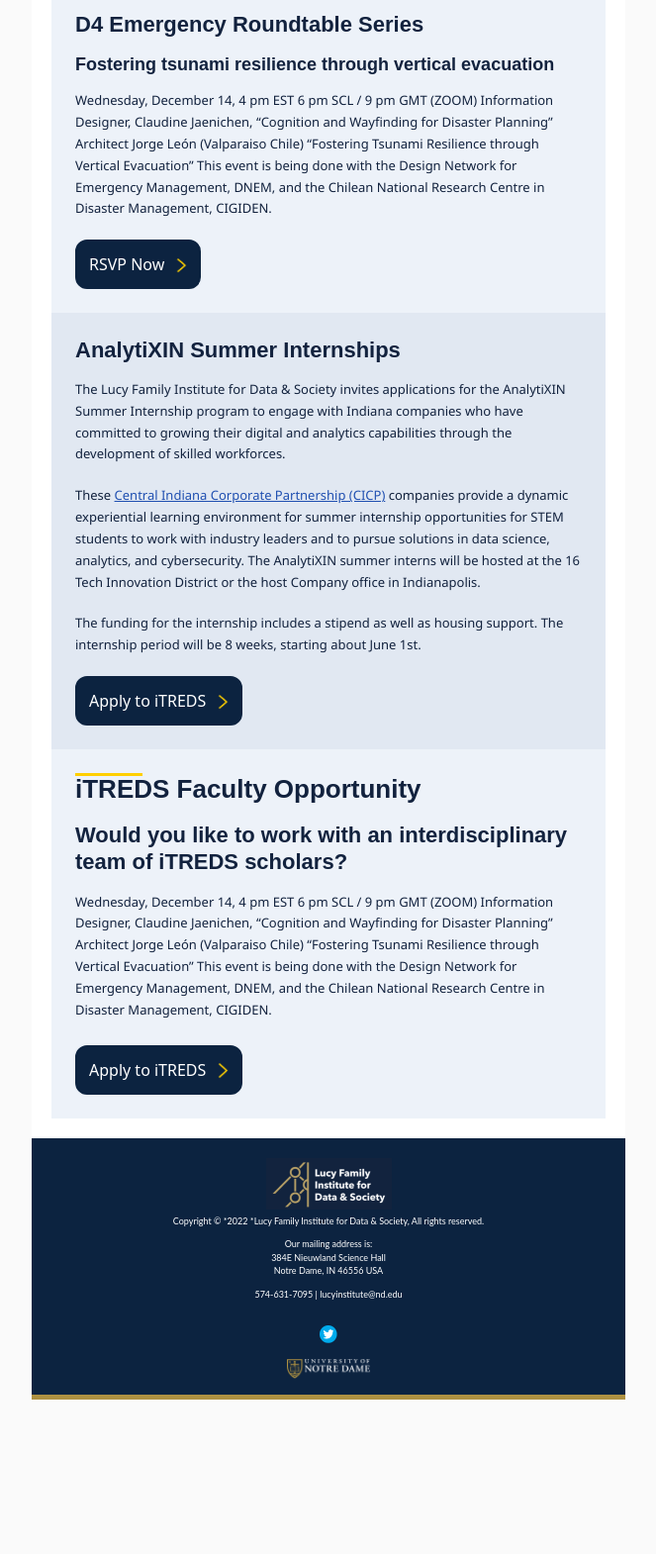
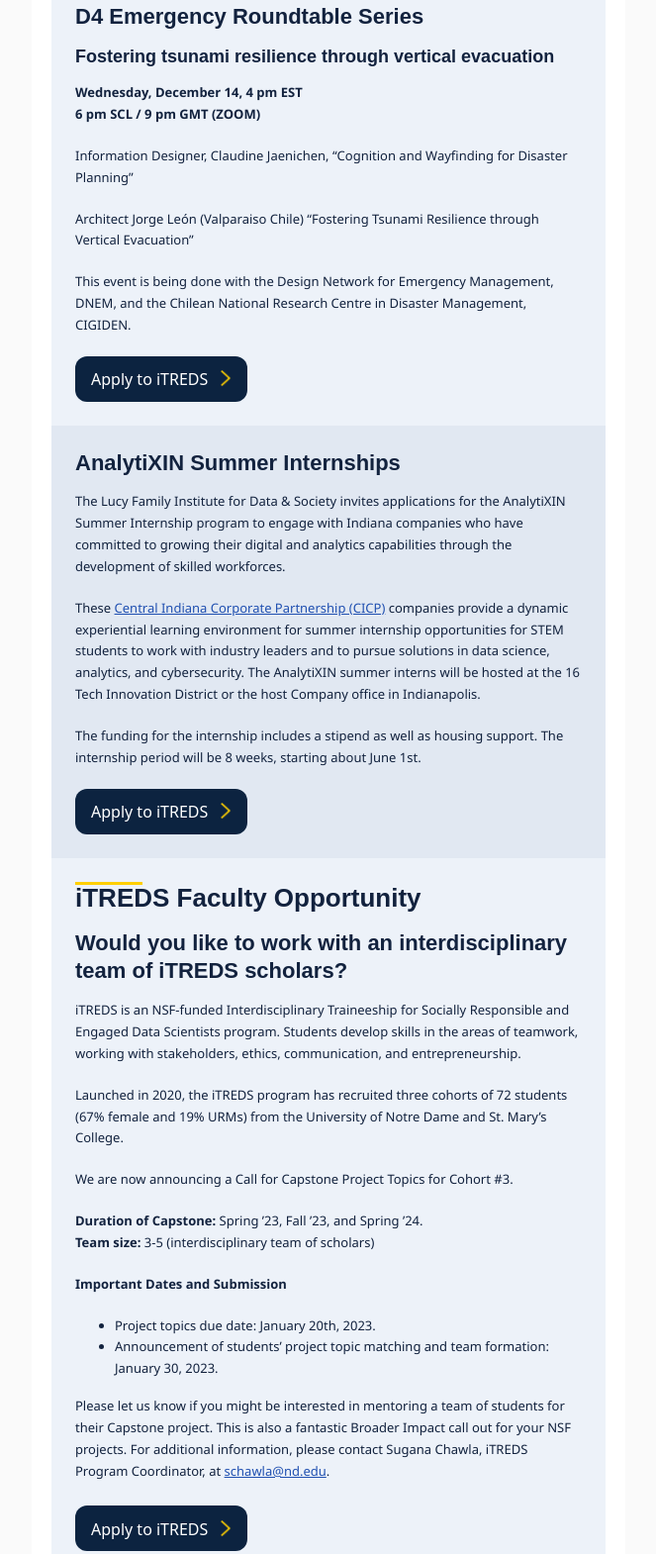
Before and after one commit to yesandagency/ndli-email, a website: page index.html in a window 1280 px wide. Shown: the part 1906-3476 px from the top of the page at 99% size, without its empty margins (308-971 px from the left). Before the commit the page ends 3320 px from the top, so only its background shows below. Drawn offline with Linux system fonts and the light colour scheme.

Commit message:
button alignment

```diff
--- a/index.html
+++ b/index.html
@@ -313,6 +313,28 @@
     a{
       /*@editable*/
       color: #2050B1;
+    }
+    /*
+  @tab Page
+	@section Button Style
+	@tip Set the styling for all buttons.
+	@style a Button
+	*/
+    .ndli-btn{
+      /*@editable*/
+      background:#0C2340;
+      border-radius:12px;
+      color: #ffffff;
+    }
+    .ndli-btn a{
+      /*@editable*/
+      color: #ffffff;
+      text-decoration: none;
+      display: inline;
+    }
+    .ndli-btn span *, .ndli-btn img{
+      vertical-align: middle;
+      display: inline;
     }
 /*
 	@tab Page
@@ -834,7 +856,6 @@
                 <p class="font-bold" style="font-weight: 700;">Friday, December 2nd<br>
                   12:00-1:00 pm</p>
 
-
                 <p>Learn from distinguished panelists about differences in career advancement between industry and academia and how to foster mutually beneficial collaborations in the data science/technology industry.  Panelists will include:</p>
                 <ul>
                   <li><span class="underline" style="-webkit-text-decoration-line: underline; text-decoration-line: underline;">John Behrens</span>, Idzik Computing & Digital Technology Program</li>
@@ -847,15 +868,15 @@
               </div>
 
               <div class="flex" mc:hideable style="display: flex;">
-                <div class="inline p-3" style="display: inline; padding: 12px; background: #0C2340; border-radius: 12px; border: 2px solid #0C2340;">
-                  <span mc:edit="section_lb_4"><a href="#" style="text-decoration:none;color:#ffffff;" target="_blank">RSVP Now</a></span><img src="assets/btn-icon.png" style="margin-bottom:-3px;margin-left:10px;width:13px;">
+                <div class="inline px-4 py-3 align-middle ndli-btn" style="display: inline; padding-left: 16px; padding-right: 16px; padding-top: 12px; padding-bottom: 12px; vertical-align: middle;">
+                  <span mc:edit="section_btn"><a href="#" style="text-decoration:none;color:#ffffff;" target="_blank">Apply to iTREDS</a></span><img src="assets/btn-icon.png" style="margin-left:10px;width:14px;">
                 </div>
               </div>
+
             </td>
            </tr>
            <tr>
             <td class="w-full border-collapse p-0" style="width: 100%; border-collapse: collapse; padding: 0;">
-
               <table class="w-full border-collapse" style="width: 100%; border-collapse: collapse; background-color: #E1E8F2;" mc:repeatable="section" mc:variant="Darker Background" mc:label="Dark BG" mc:hideable>
                 <tr>
                   <td class="p-6" style="padding: 24px;">
@@ -869,106 +890,105 @@
 
                     </div>
                     <div class="flex" mc:hideable style="display: flex;">
-                      <div class="inline p-3" style="display: inline; padding: 12px; background: #0C2340; border-radius: 12px; border: 2px solid #0C2340;">
-                        <span mc:edit="section_1_btn"><a href="#" style="text-decoration:none;color:#ffffff;" target="_blank">Apply to iTREDS</a></span><img src="assets/btn-icon.png" style="margin-bottom:-3px;margin-left:10px;width:13px;">
+                      <div class="inline px-4 py-3 align-middle ndli-btn" style="display: inline; padding-left: 16px; padding-right: 16px; padding-top: 12px; padding-bottom: 12px; vertical-align: middle;">
+                        <span mc:edit="section_2_btn"><a href="#" style="text-decoration:none;color:#ffffff;" target="_blank">Apply to iTREDS</a></span><img src="assets/btn-icon.png" style="margin-left:10px;width:14px;">
                       </div>
                     </div>
                   </td>
                 </tr>
-
               </table>
-
               <table class="w-full border-collapse" style="width: 100%; border-collapse: collapse; background-color: #EDF2F9;" mc:repeatable="section" mc:variant="Lighter Background" mc:label="Light BG" mc:hideable>
                 <tr>
                   <td class="p-6" style="padding: 24px;">
                     <div class="pb-6" style="padding-bottom: 24px;">
                       <img class="w-full" src="assets/video.png" mc:edit="video_image" mc:label="Video Image" style="width: 100%;" mc:hideable>
                     </div>
-                    <h3 mc:edit="section_2_h3" mc:hideable>D4 Emergency Roundtable Series</h3>
-                    <h4 mc:edit="section_2_h4" mc:hideable>Fostering tsunami resilience through vertical evacuation</h4>
-                    <div mc:edit="section_4_p">
-                      <p>Wednesday, December 14, 4 pm EST
+                    <h3 mc:edit="section_3_h3" mc:hideable>D4 Emergency Roundtable Series</h3>
+                    <h4 mc:edit="section_3_h4" mc:hideable>Fostering tsunami resilience through vertical evacuation</h4>
+                    <div mc:edit="section_3_p">
+                      <p class="font-bold" style="font-weight: 700;">Wednesday, December 14, 4 pm EST<br>
                         6 pm SCL / 9 pm GMT (ZOOM)
-
+                      </p>
+                      <p>
                         Information Designer, Claudine Jaenichen, “Cognition and Wayfinding for Disaster Planning”
 
+                      </p>
+
+                      <p>
                         Architect Jorge León (Valparaiso Chile) “Fostering Tsunami Resilience through Vertical Evacuation”
 
+                      </p>
+
+                      <p>
                         This event is being done with the Design Network for Emergency Management, DNEM, and the Chilean National Research Centre in Disaster Management, CIGIDEN.</p>
 
-
+                      <p></p>
                     </div>
                     <div class="flex" mc:hideable style="display: flex;">
-                        <div class="inline p-3" style="display: inline; padding: 12px; background: #0C2340; border-radius: 12px; border: 2px solid #0C2340;">
-                          <span mc:edit="section_4_btn"><a href="#" style="text-decoration:none;color:#ffffff;" target="_blank">RSVP Now</a></span><img src="assets/btn-icon.png" style="margin-bottom:-3px;margin-left:10px;width:13px;">
-                        </div>
+                      <div class="inline px-4 py-3 align-middle ndli-btn" style="display: inline; padding-left: 16px; padding-right: 16px; padding-top: 12px; padding-bottom: 12px; vertical-align: middle;">
+                        <span mc:edit="section_3_btn"><a href="#" style="text-decoration:none;color:#ffffff;" target="_blank">Apply to iTREDS</a></span><img src="assets/btn-icon.png" style="margin-left:10px;width:14px;">
                       </div>
+                    </div>
                     </td>
                 </tr>
               </table>
-
               <table class="w-full border-collapse" style="width: 100%; border-collapse: collapse; background-color: #E1E8F2;" mc:repeatable="columns" mc:variant="2-column" mc:label="2-column" mc:hideable>
                 <tr>
-                  <td class="p-6" mc:edit="column_1" style="padding: 24px;">
-                    <h3>AnalytiXIN Summer Internships</h3>
-                    <p>The Lucy Family Institute for Data & Society invites applications for the AnalytiXIN Summer Internship program to engage with Indiana companies who have committed to growing their digital and analytics capabilities through the development of skilled workforces.
-                    </p>
-                    <p>These <a href="#">Central Indiana Corporate Partnership (CICP)</a> companies provide a dynamic experiential learning environment for summer internship opportunities for STEM students to work with industry leaders and to pursue solutions in data science, analytics, and cybersecurity. The AnalytiXIN summer interns will be hosted at the 16 Tech Innovation District or the host Company office in Indianapolis.
-                    </p>
-                    <p>The funding for the internship includes a stipend as well as housing support. The internship period will be 8 weeks, starting about June 1st.</p>
+                  <td class="p-6" style="padding: 24px;">
+                    <div mc:edit="column_1">
+                      <h3>AnalytiXIN Summer Internships</h3>
+                      <p>The Lucy Family Institute for Data & Society invites applications for the AnalytiXIN Summer Internship program to engage with Indiana companies who have committed to growing their digital and analytics capabilities through the development of skilled workforces.
+                      </p>
+                      <p>These <a href="#">Central Indiana Corporate Partnership (CICP)</a> companies provide a dynamic experiential learning environment for summer internship opportunities for STEM students to work with industry leaders and to pursue solutions in data science, analytics, and cybersecurity. The AnalytiXIN summer interns will be hosted at the 16 Tech Innovation District or the host Company office in Indianapolis.
+                      </p>
+                      <p>The funding for the internship includes a stipend as well as housing support. The internship period will be 8 weeks, starting about June 1st.</p>
+                    </div>
                     <div class="flex" mc:hideable style="display: flex;">
-                      <div class="inline p-3" style="display: inline; padding: 12px; background: #0C2340; border-radius: 12px; border: 2px solid #0C2340;">
-                        <span mc:edit="section_lb_4"><a href="#" style="text-decoration:none;color:#ffffff;" target="_blank">Apply to iTREDS</a></span><img src="assets/btn-icon.png" style="margin-bottom:-3px;margin-left:10px;width:13px;">
+                      <div class="inline px-4 py-3 align-middle ndli-btn" style="display: inline; padding-left: 16px; padding-right: 16px; padding-top: 12px; padding-bottom: 12px; vertical-align: middle;">
+                        <span mc:edit="column_1_btn"><a href="#" style="text-decoration:none;color:#ffffff;" target="_blank">Apply to iTREDS</a></span><img src="assets/btn-icon.png" style="margin-left:10px;width:14px;">
                       </div>
                     </div>
                   </td>
                 </tr>
-
               </table>
             </td>
            </tr>
-
           </table>
           <table class="w-full border-collapse" style="width: 100%; border-collapse: collapse; background-color: #EDF2F9;" mc:repeatable="section" mc:variant="Lighter with Button" mc:label="Light w/button" mc:hideable>
             <tr>
               <td class="p-6" style="padding: 24px;">
                 <h2 class="pb-4" mc:edit="section_lb_1" mc:hideable style="padding-bottom: 16px;">iTREDS Faculty Opportunity</h2>
                 <h3 class="pb-4" mc:edit="section_lb_2" mc:hideable style="padding-bottom: 16px;">Would you like to work with an interdisciplinary team of iTREDS scholars? </h3>
-                <p class="pb-1" mc:edit="section_lb_3" mc:hideable style="padding-bottom: 4px;">Wednesday, December 14, 4 pm EST
-                  6 pm SCL / 9 pm GMT (ZOOM)
-
-                  Information Designer, Claudine Jaenichen, “Cognition and Wayfinding for Disaster Planning”
-
-                  Architect Jorge León (Valparaiso Chile) “Fostering Tsunami Resilience through Vertical Evacuation”
-
-                  This event is being done with the Design Network for Emergency Management, DNEM, and the Chilean National Research Centre in Disaster Management, CIGIDEN.
+                <div class="pb-1" mc:edit="section_lb_3" mc:hideable style="padding-bottom: 4px;">
+                <p>iTREDS is an NSF-funded Interdisciplinary Traineeship for Socially Responsible and Engaged Data Scientists program. Students develop skills in the areas of teamwork, working with stakeholders, ethics, communication, and entrepreneurship.</p>
+                <p>Launched in 2020, the iTREDS program has recruited three cohorts of 72 students (67% female and 19% URMs) from the University of Notre Dame and St. Mary’s College.
                 </p>
+                <p>We are now announcing a Call for Capstone Project Topics for Cohort #3. </p>
+                <p>
+                  <span class="font-bold" style="font-weight: 700;">Duration of Capstone:</span> Spring ’23, Fall ’23, and Spring ’24.<br>
+                  <span class="font-bold" style="font-weight: 700;">Team size:</span> 3-5 (interdisciplinary team of scholars)
+                </p>
+                <p></p>
+                <p class="font-bold" style="font-weight: 700;">Important Dates and Submission</p>
+                <ul>
+                  <li>Project topics due date: January 20th, 2023.</li>
+                  <li>Announcement of students’ project topic matching and team formation: January 30, 2023.</li>
+                </ul>
+                <p>Please let us know if you might be interested in mentoring a team of students for their Capstone project. This is also a fantastic Broader Impact call out for your NSF projects. For additional information, please contact Sugana Chawla, iTREDS Program Coordinator, at <a href="mailto:schawla@nd.edu">schawla@nd.edu</a>.</p>
+                </div>
                 <div class="flex" mc:hideable style="display: flex;">
-                  <div class="inline p-3" style="display: inline; padding: 12px; background: #0C2340; border-radius: 12px; border: 2px solid #0C2340;">
-                    <span mc:edit="section_lb_4"><a href="#" style="text-decoration:none;color:#ffffff;" target="_blank">Apply to iTREDS</a></span><img src="assets/btn-icon.png" style="margin-bottom:-3px;margin-left:10px;width:13px;">
+                  <div class="inline px-4 py-3 align-middle ndli-btn" style="display: inline; padding-left: 16px; padding-right: 16px; padding-top: 12px; padding-bottom: 12px; vertical-align: middle;">
+                    <span mc:edit="section_lb_4"><a href="#" style="text-decoration:none;color:#ffffff;" target="_blank">Apply to iTREDS</a></span><img src="assets/btn-icon.png" style="margin-left:10px;width:14px;">
                   </div>
                 </div>
               </td>
             </tr>
-
           </table>
-<!--
-          <table class="w-full border-collapse" style="background-color:#EDF2F9;" mc:repeatable="section" mc:variant="button"  mc:label="Button" mc:hideable>
-            <tr>
-              <td class="px-6 py-3 flex">
-                  <div class="inline p-3" style="background:#0C2340; border-radius:12px; border:2px solid #0C2340;">
-                    <a href="#" style="text-decoration:none;color:#ffffff;" target="_blank" mc:edit="button">Apply to iTREDS<img src="assets/btn-icon.png" style="margin-bottom:-3px;margin-left:10px;width:13px;"></a>
-                  </div>
-              </td>
-            </tr>
-          </table>
--->
         </td>
       </tr>
     </table>
   </td>
 </tr>
-
 <!--FOOTER-->
             <tr>
               <td valign="top" id="templateFooter" style="padding:0px; border-bottom:solid 5px #AE9142;">
@@ -992,7 +1012,7 @@
                     </tr>
                     <tr>
                       <td>
-                        <img width="18px" height="18px" src="assets/twitter-logo.png" alt="Twitter Logo" mc:edit="twitter_logo" mc:label="Twitter Logo">
+                        <a href="https://twitter.com/lucy_institute" title="Lucy Institute's Twitter"><img width="18px" height="18px" src="assets/twitter-logo.png" alt="Twitter Logo" mc:edit="twitter_logo" mc:label="Twitter Logo"></a>
                       </td>
                     </tr>
                     <tr>
```
Also changed, not shown: email.html (+73 -53 lines).
